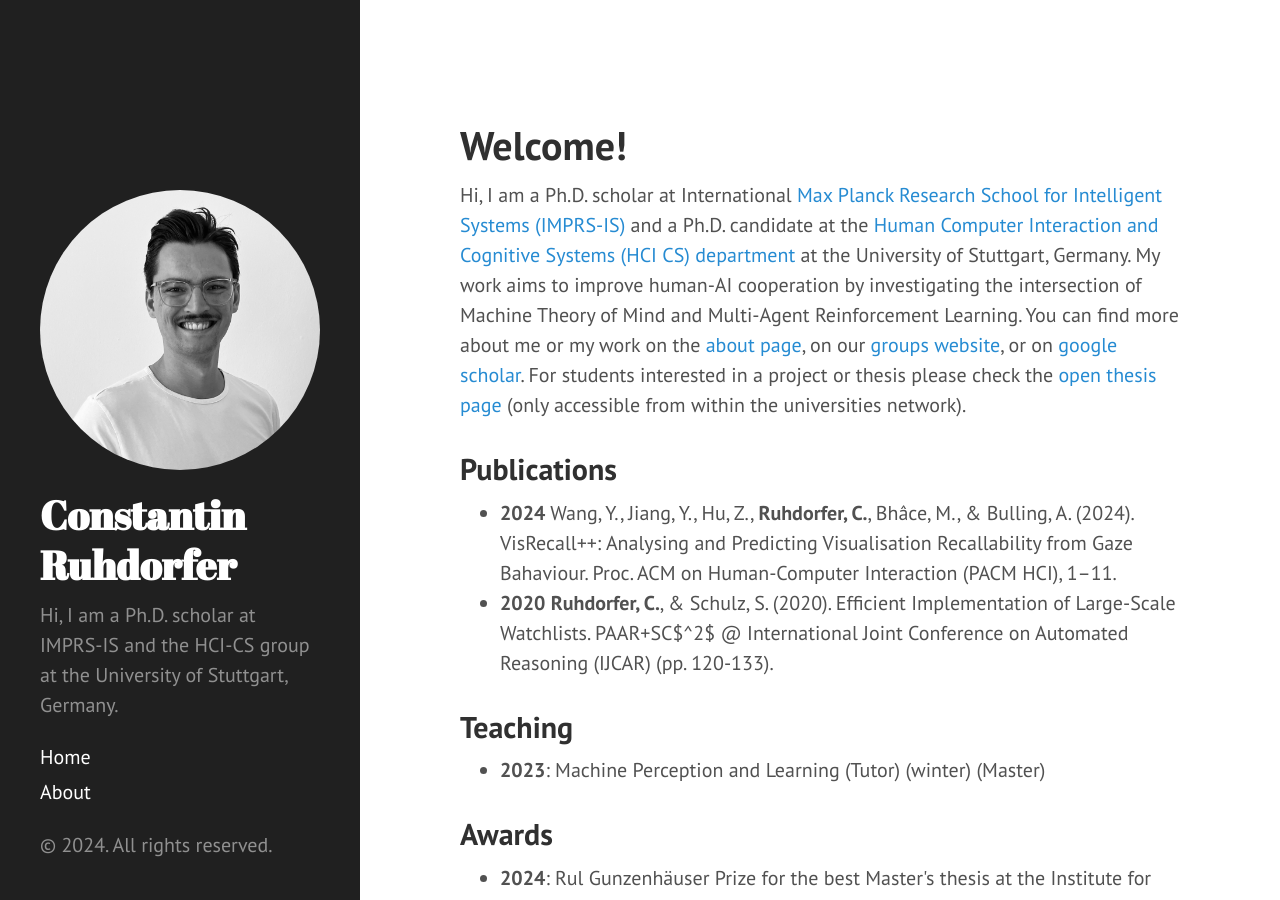
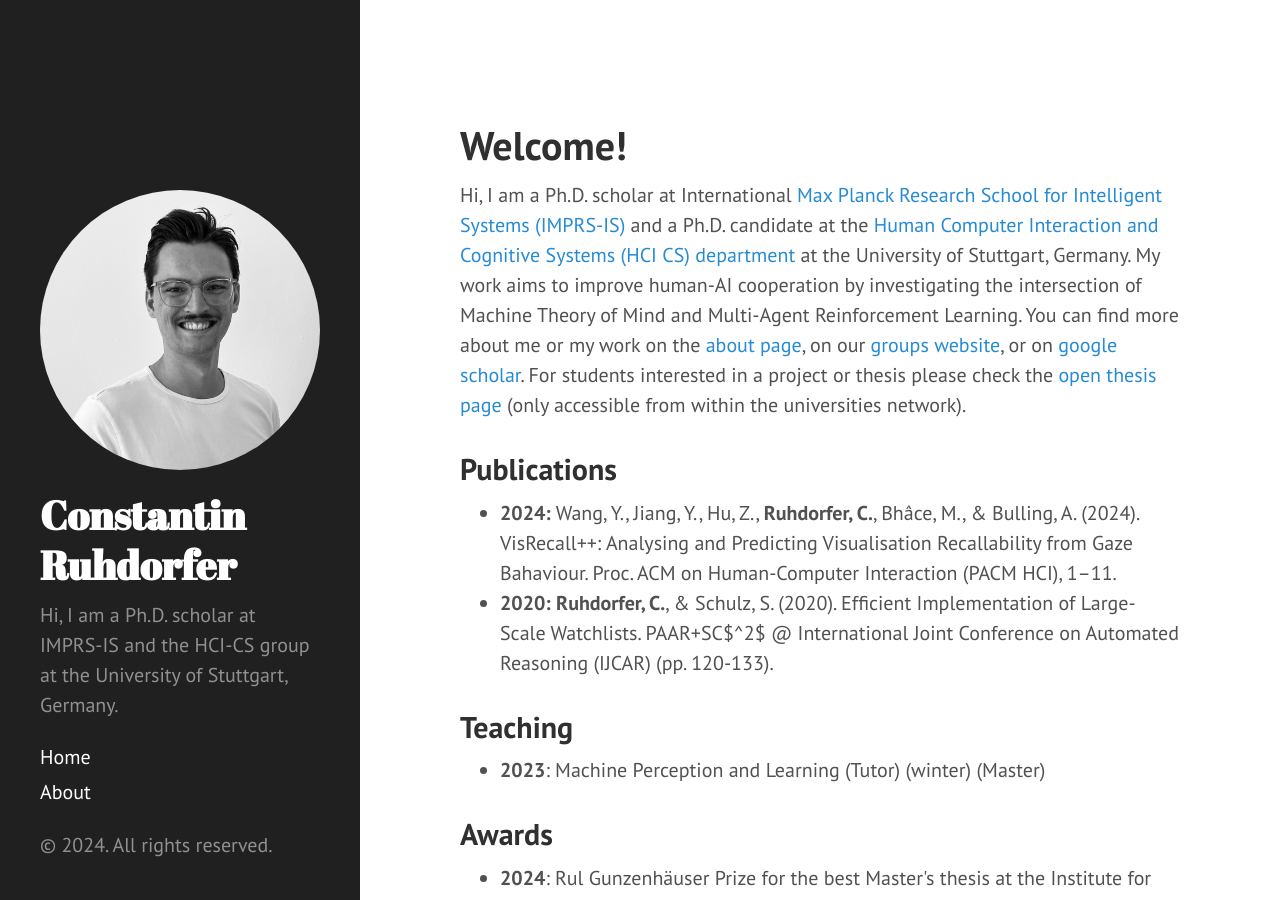
Before and after one commit to ConstantinRuhdorfer/constantinruhdorfer.github.io, a Jekyll site: the page built from index.html, in a window 1280 px wide and 900 px high. Built offline with Jekyll 4.4.1, drawn with Linux system fonts in a browser that asks for light colours; the list of posts is cut into pages by our own code.

Commit message:
Update index.html

```diff
--- a/index.html
+++ b/index.html
@@ -14,8 +14,8 @@ For students interested in a project or thesis please check the <a href="https:/
 <h2 class="post-title">Publications</h2>
 
 <ul>
-  <li><b>2024</b> Wang, Y., Jiang, Y., Hu, Z., <b>Ruhdorfer, C.</b>, Bhâce, M., & Bulling, A. (2024). VisRecall++: Analysing and Predicting Visualisation Recallability from Gaze Bahaviour. Proc. ACM on Human-Computer Interaction (PACM HCI), 1–11.</li>
-  <li><b>2020</b> <b>Ruhdorfer, C.</b>, & Schulz, S. (2020). Efficient Implementation of Large-Scale Watchlists. PAAR+SC$^2$ @ International Joint Conference on Automated Reasoning (IJCAR) (pp. 120-133).</li>
+  <li><b>2024:</b> Wang, Y., Jiang, Y., Hu, Z., <b>Ruhdorfer, C.</b>, Bhâce, M., & Bulling, A. (2024). VisRecall++: Analysing and Predicting Visualisation Recallability from Gaze Bahaviour. Proc. ACM on Human-Computer Interaction (PACM HCI), 1–11.</li>
+  <li><b>2020:</b> <b>Ruhdorfer, C.</b>, & Schulz, S. (2020). Efficient Implementation of Large-Scale Watchlists. PAAR+SC$^2$ @ International Joint Conference on Automated Reasoning (IJCAR) (pp. 120-133).</li>
 </ul>
 
 <h2 class="post-title">Teaching</h2>
```
